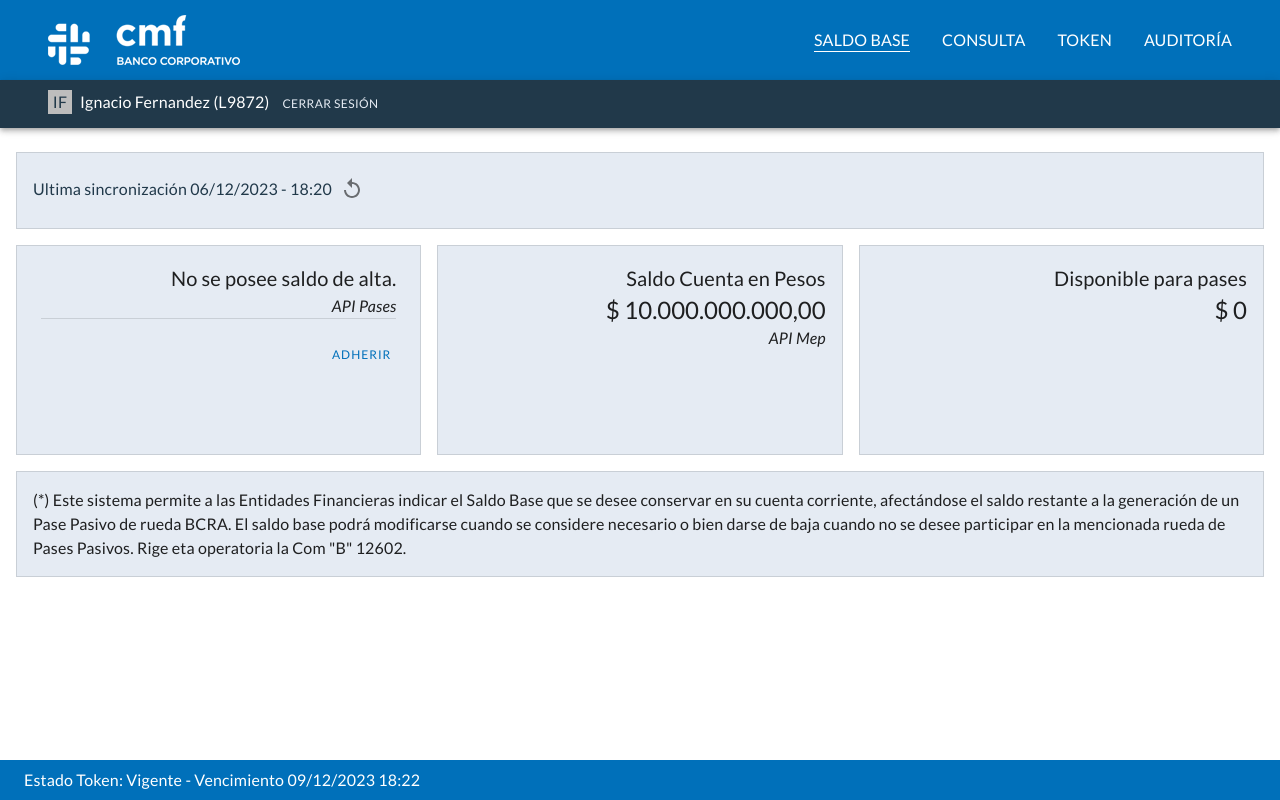
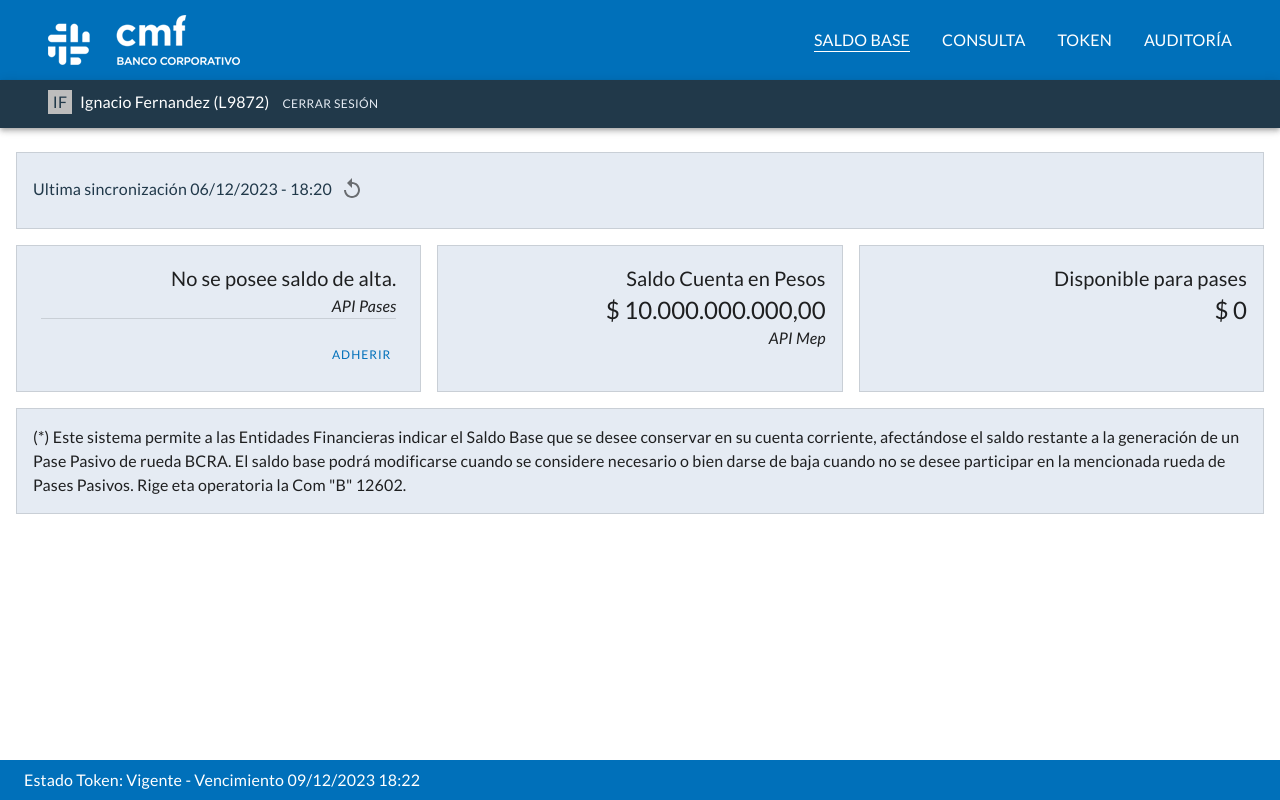
Before and after one commit to SergioDLR/bancoCMF-Pases, a React (Vite) app: page / in a window 1280 px wide. Built offline with nearby package versions, Linux system fonts and the light colour scheme.

Commit message:
Update RuedaContainer.tsx

```diff
--- a/src/containers/rueda/RuedaContainer.tsx
+++ b/src/containers/rueda/RuedaContainer.tsx
@@ -163,7 +163,7 @@ const RuedaContainer = () => {
   }
   const [openBaja, setOpenBaja] = useState(false)
   return (
-    <Box mt={3}>
+    <Box mt={3} mb={6}>
       <Card variant="outlined" sx={{ height: '75px', marginY: 2 }}>
         <Box p={2} alignItems={'center'} display={'flex'}>
           <Typography variant={'body1'} color={'secondary'}>
@@ -176,7 +176,7 @@ const RuedaContainer = () => {
           </Box>
         </Box>
       </Card>
-      <Box display="flex" gap={2} flexDirection={{ xs: 'column', lg: 'row' }} minHeight={'210px'}>
+      <Box display="flex" gap={2} flexDirection={{ xs: 'column', lg: 'row' }} minHeight={'110px'}>
         <Card variant="outlined" sx={{ width: '100%' }}>
           <Box>
             {!loading ? (
```
